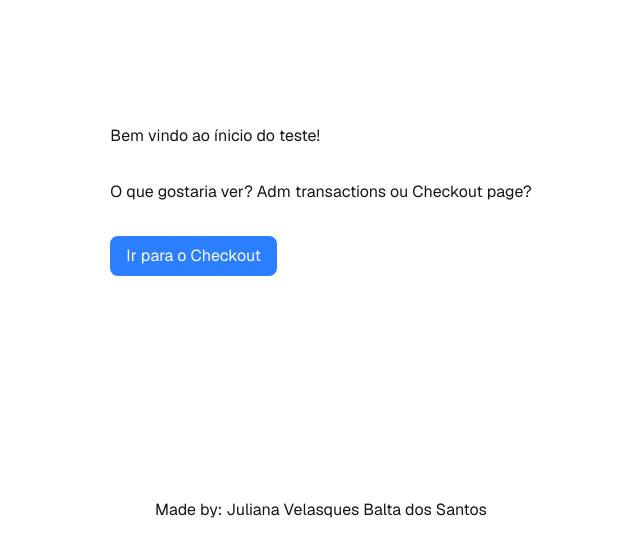
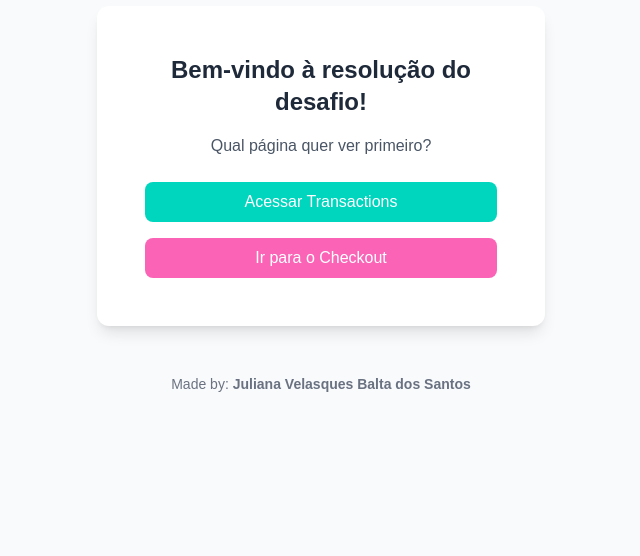
Before and after one commit to JulianaVelasques/e-commerce-challenge, a Next.js app: page / in a window 1280 px wide. Shown: the part 200-756 px from the top of the page, without its empty margins (319-959 px from the left). Built offline with nearby package versions, Linux system fonts and the light colour scheme.

Commit message:
refactor(homepage): improve UI

```diff
--- a/app/page.tsx
+++ b/app/page.tsx
@@ -1,21 +1,40 @@
+'use client';
+
 import Link from 'next/link';
 
 export default function Home() {
   return (
-    <div className='grid grid-rows-[20px_1fr_20px] items-center justify-items-center min-h-screen p-8 pb-20 gap-16 sm:p-20 font-[family-name:var(--font-geist-sans)]'>
-      <main className='flex flex-col gap-[32px] row-start-2 items-center sm:items-start'>
-        <h1>Bem vindo ao ínicio do teste!</h1>
+    <div className='flex flex-col items-center justify-center min-h-screen bg-gray-50 p-8 sm:p-20 text-center'>
+      <main className='bg-white shadow-lg rounded-xl p-8 sm:p-12 max-w-md w-full'>
+        <h1 className='text-lg font-bold text-gray-800 mb-4 md:text-2xl'>
+          Bem-vindo à resolução do desafio!
+        </h1>
+        <p className='text-gray-600 mb-6 text-sm md:text-base'>
+          Qual página quer ver primeiro?
+        </p>
 
-        <div>O que gostaria ver? Adm transactions ou Checkout page?</div>
+        <div className='flex flex-col gap-4'>
+          <Link
+            href='/dashboard/transactions'
+            className='w-full px-4 py-2 bg-teal-400 text-white rounded-lg hover:bg-gray-900 transition text-sm md:text-base'
+          >
+            Acessar Transactions
+          </Link>
 
-        <Link href='/checkout'>
-          <button className='px-4 py-2 bg-blue-500 text-white rounded-lg hover:bg-blue-600 transition'>
+          <Link
+            href='/checkout'
+            className='w-full px-4 py-2 bg-pink-400 text-white rounded-lg hover:bg-gray-900 transition text-sm md:text-base'
+          >
             Ir para o Checkout
-          </button>
-        </Link>
+          </Link>
+        </div>
       </main>
-      <footer className='row-start-3 flex gap-[24px] flex-wrap items-center justify-center'>
-        <p>Made by: Juliana Velasques Balta dos Santos</p>
+
+      <footer className='mt-12 text-gray-500 text-sm'>
+        Made by:{' '}
+        <span className='font-semibold'>
+          Juliana Velasques Balta dos Santos
+        </span>
       </footer>
     </div>
   );
```
